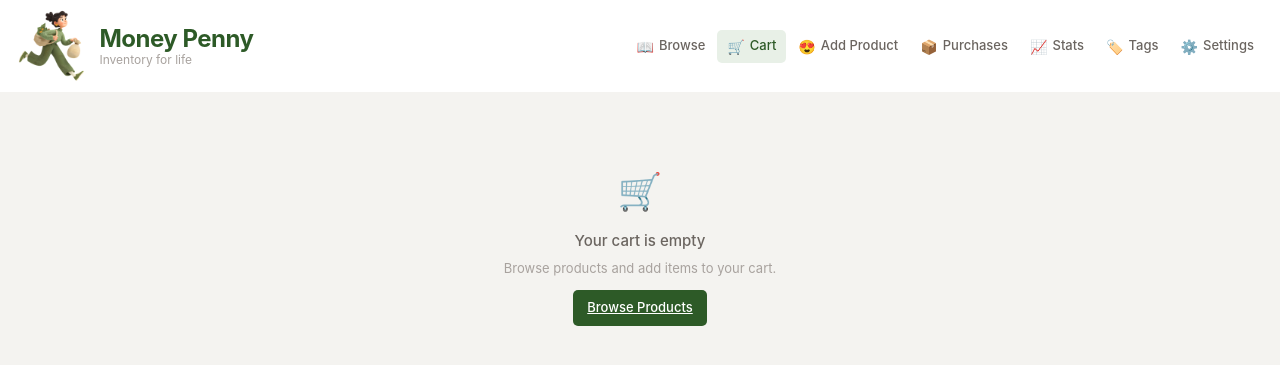
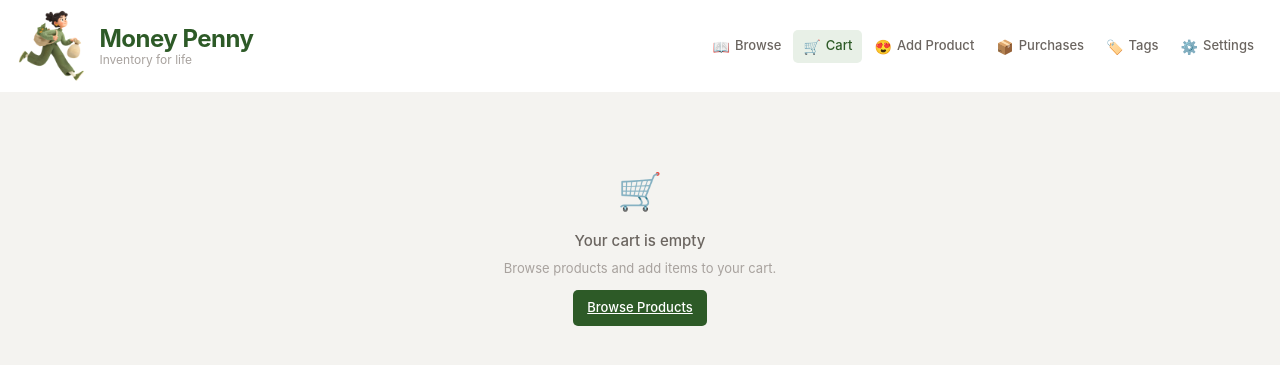
Before and after one commit to mrinalinisin/theo, a Flask app: page /cart in a window 1280 px wide. Shown: the top 365 px of the page. Run offline with Flask 3, Linux system fonts and the light colour scheme; data that the repository does not hold is empty.

Commit message:
Move Stats under Settings as a hover dropdown
Matches the Purchases → By Month pattern. Clicking Settings still
navigates to Settings; hovering reveals Stats as a child link. Mobile
nav shows Stats indented below Settings via .mobile-submenu. Settings
lights up as active on /stats too.

Co-Authored-By: Claude Opus 4.7 (1M context) <noreply@anthropic.com>

```diff
--- a/templates/base.html
+++ b/templates/base.html
@@ -45,15 +45,19 @@
           </a>
         </div>
       </div>
-      <a href="{{ url_for('stats') }}" class="{{ 'active' if request.path == '/stats' }}">
-        <span class="icon">&#x1f4c8;</span> Stats
-      </a>
       <a href="{{ url_for('tags') }}" class="{{ 'active' if request.endpoint in ('tags', 'tag_create', 'tag_edit') }}">
         <span class="icon">&#x1f3f7;&#xfe0f;</span> Tags
       </a>
-      <a href="{{ url_for('settings') }}" class="{{ 'active' if request.endpoint in ('settings', 'settings_save') }}">
-        <span class="icon">&#x2699;&#xfe0f;</span> Settings
-      </a>
+      <div class="nav-dropdown">
+        <a href="{{ url_for('settings') }}" class="{{ 'active' if request.endpoint in ('settings', 'settings_save') or request.path == '/stats' }}">
+          <span class="icon">&#x2699;&#xfe0f;</span> Settings
+        </a>
+        <div class="nav-dropdown-menu">
+          <a href="{{ url_for('stats') }}" class="{{ 'active' if request.path == '/stats' }}">
+            <span class="icon">&#x1f4c8;</span> Stats
+          </a>
+        </div>
+      </div>
     </nav>
     <button class="mobile-menu-btn" id="mobileMenuBtn" aria-label="Menu">&#x2630;</button>
   </header>
@@ -78,14 +82,14 @@
     <a href="{{ url_for('purchases_calendar') }}" class="mobile-submenu {{ 'active' if request.endpoint == 'purchases_calendar' }}">
       <span class="icon">&#x1f4c5;</span> By Month
     </a>
-    <a href="{{ url_for('stats') }}" class="{{ 'active' if request.path == '/stats' }}">
-      <span class="icon">&#x1f4c8;</span> Stats
-    </a>
     <a href="{{ url_for('tags') }}" class="{{ 'active' if request.endpoint in ('tags', 'tag_create', 'tag_edit') }}">
       <span class="icon">&#x1f3f7;&#xfe0f;</span> Tags
     </a>
     <a href="{{ url_for('settings') }}" class="{{ 'active' if request.endpoint in ('settings', 'settings_save') }}">
       <span class="icon">&#x2699;&#xfe0f;</span> Settings
+    </a>
+    <a href="{{ url_for('stats') }}" class="mobile-submenu {{ 'active' if request.path == '/stats' }}">
+      <span class="icon">&#x1f4c8;</span> Stats
     </a>
   </div>
 
```
